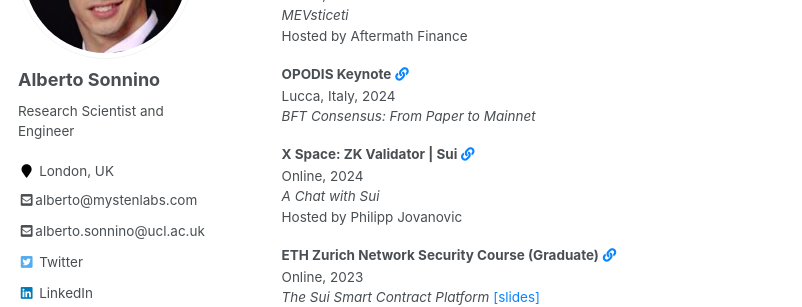
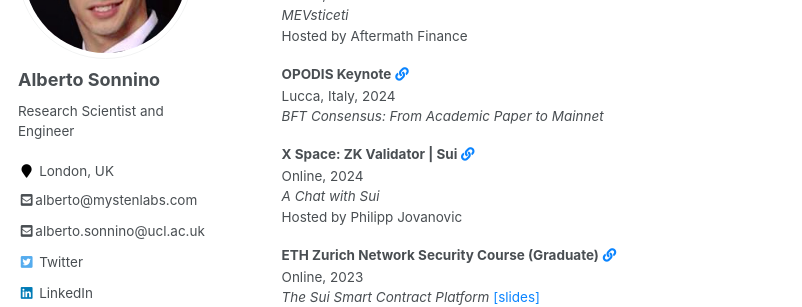
Before and after one commit to asonnino/asonnino.github.io, a Jekyll site: the page built from _pages/talks.md, in a window 1280 px wide and 900 px high, scrolled down 1582 px. Shown: the part 152-459 px from the top of the window, without its empty margins (0-802 px from the left). Built offline with Jekyll 4.4.1, drawn with Linux system fonts in a browser that asks for light colours.

Commit message:
nit: opodis keynote title

```diff
--- a/_data/talks.json
+++ b/_data/talks.json
@@ -694,7 +694,7 @@
   },
    {
     "category": "invited",
-    "title": "BFT Consensus: From Paper to Mainnet",
+    "title": "BFT Consensus: From Academic Paper to Mainnet",
     "event": "OPODIS Keynote",
     "location": "Lucca, Italy",
     "date": 2024,
```
